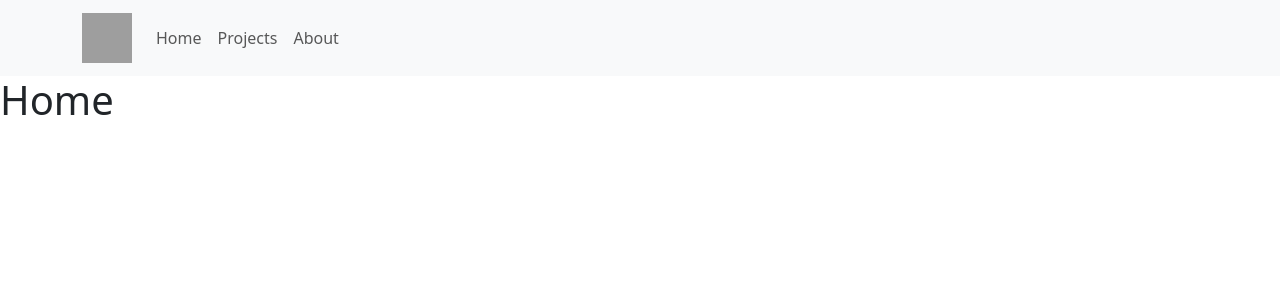
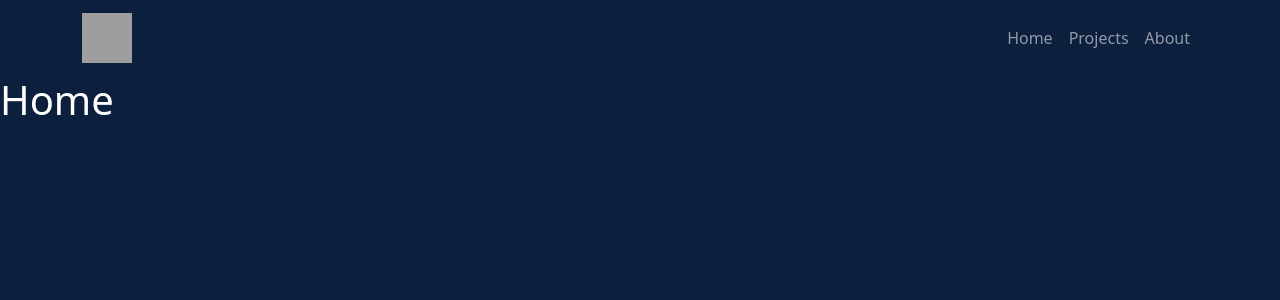
Before and after one commit to goanna5/goannas-web-portfolio, a React (Create React App) app: page / in a window 1280 px wide. Shown: the top 300 px of the page. Built offline with nearby package versions, Linux system fonts and the light colour scheme; grey boxes are pictures that could not be loaded.

Commit message:
bit of a styling upgrade

```diff
--- a/package.json
+++ b/package.json
@@ -10,7 +10,6 @@
     "react": "^18.2.0",
     "react-bootstrap": "^2.9.1",
     "react-dom": "^18.2.0",
-    "react-scripts": "5.0.1",
     "web-vitals": "^2.1.4"
   },
   "scripts": {
@@ -38,6 +37,7 @@
     ]
   },
   "devDependencies": {
-    "react-router-dom": "^6.20.0"
+    "react-router-dom": "^6.20.0",
+    "react-scripts": "^5.0.1"
   }
 }
--- a/src/App.css
+++ b/src/App.css
@@ -1,17 +1,17 @@
-/* sourced and adapted from a project I did in 2020 */
 
 * {
   margin: 0;
   padding: 0;
+  background: #0c1f3d;
+  color: #fff;
 }
 
 html {
   scroll-behavior: smooth;
+
 }
 
-body {
-  font-family: 'Kumbh Sans', sans-serif;
-  background: #dedede;
-  color: #000;
-  line-height: 30px;
+/* overriding the existing css */
+nav.bg-body-tertiary {
+  background-color: #0c1f3d!important;
 }
--- a/src/Navigation.js
+++ b/src/Navigation.js
@@ -5,7 +5,9 @@ import 'bootstrap/dist/css/bootstrap.min.css';
 
 function Navigation() {
   return (
-    <Navbar expand="lg" className="bg-body-tertiary">
+
+    <Navbar expand="lg" className="bg-body-tertiary" data-bs-theme="dark" >
+
       <Container>
         <Navbar.Brand href="/"><img
               src="../goanna.png"
@@ -14,6 +16,7 @@ function Navigation() {
               className="d-inline-block align-top"
               alt="Goanna logo"
             /></Navbar.Brand>
+            <Nav className="ml-auto">
         <Navbar.Toggle aria-controls="basic-navbar-nav" />
         <Navbar.Collapse id="basic-navbar-nav">
           <Nav className="me-auto">
@@ -22,8 +25,10 @@ function Navigation() {
             <Nav.Link href="/about">About</Nav.Link>
           </Nav>
         </Navbar.Collapse>
+        </Nav>
       </Container>
     </Navbar>
+
   );
 }
 
```
Also changed, not shown: src/pages/Layout.js (+1 -16 lines), 1 other file (tests, documents, lock files or other folders).
